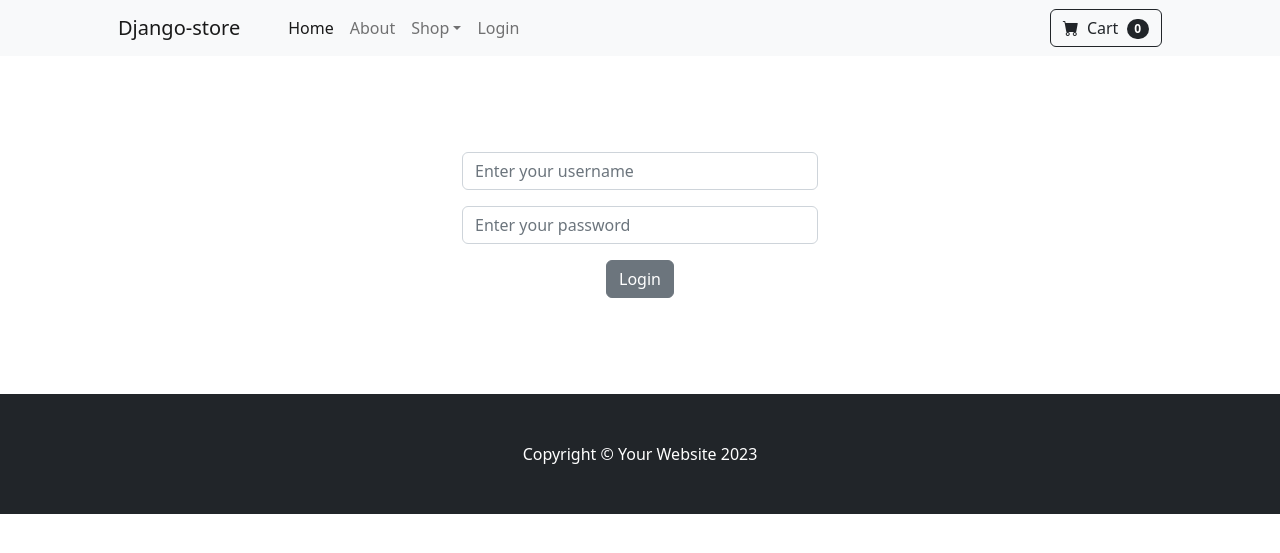
After one commit to Typowy99/django-store, a Django app: page /login/ in a window 1280 px wide. The commit adds this page. Shown: the top 553 px of the page. Run offline with Django 5.2, Linux system fonts and the light colour scheme.

Commit message:
Add login/logout

```diff
--- a/store/templates/store/layout.html
+++ b/store/templates/store/layout.html
@@ -20,6 +20,14 @@
     </head>
     <body>
         {% include 'store/navbar.html' %}
+        {% if messages %}
+            {% for message in messages %}
+                <div class="alert alert-warning alert-dismissible fade show" role="alert">
+                    {{ message }}
+                    <button type="button" class="btn-close" data-bs-dismiss="alert" aria-label="Close"></button>
+                </div>
+            {% endfor %}
+        {% endif %}
         {% block body %}
         {% endblock %}
         <!-- Footer-->
--- /dev/null
+++ b/store/templates/store/login.html
@@ -0,0 +1,22 @@
+{% extends 'store/layout.html' %}
+
+{% block body %}
+<br><br><br>
+<div class="container">
+    <div class="row justify-content-center py-4">
+        <div class="col-4">
+            <form method="POST" action="{% url 'login' %}" class="text-center">
+                {% csrf_token %}
+                <div class="mb-3">
+                    <input type="text" class="form-control" name="username" placeholder="Enter your username">
+                </div>
+                <div class="mb-3">
+                    <input type="password" class="form-control" name="password" placeholder="Enter your password">
+                </div>
+                <button type="submit" class="btn btn-secondary">Login</button>
+            </form>
+        </div>
+    </div>
+</div>
+<br><br><br>
+{% endblock %}
--- a/store/templates/store/navbar.html
+++ b/store/templates/store/navbar.html
@@ -16,6 +16,11 @@
                         <li><a class="dropdown-item" href="#!">New Arrivals</a></li>
                     </ul>
                 </li>
+                {% if user.is_authenticated %}
+                    <li class="nav-item"><a class="nav-link" href="{% url 'logout' %}">Logout</a></li>
+                {% else %}
+                    <li class="nav-item"><a class="nav-link" href="{% url 'login' %}">Login</a></li>
+                {% endif %}
             </ul>
             <form class="d-flex">
                 <button class="btn btn-outline-dark" type="submit">
--- a/store/urls.py
+++ b/store/urls.py
@@ -5,4 +5,8 @@ from . import views
 urlpatterns = [
     path('', views.index, name='index'),
     path('about/', views.about, name='about'),
+
+    path('login/', views.login_view, name='login'),
+    path('logout/', views.logout_view, name='logout'),
+    #path('register/', views.register_user, name='register'),
 ]
--- a/store/views.py
+++ b/store/views.py
@@ -1,5 +1,12 @@
-from django.shortcuts import render
+from django.shortcuts import render, redirect
 from .models import Product
+from django.http import HttpResponseRedirect
+from django.urls import reverse
+
+from django.contrib.auth import authenticate, login, logout
+from django.contrib.auth.decorators import login_required
+from django.contrib import messages
+
 
 def index(request):
     products = Product.objects.all()
@@ -10,3 +17,29 @@ def index(request):
 
 def about(request):
     return render(request, 'store/about.html')
+
+
+def login_view(request):
+    if request.method == "POST":
+
+        # Attempt to sign user in
+        username = request.POST["username"]
+        password = request.POST["password"]
+        user = authenticate(request, username=username, password=password)
+
+        # Check if authentication successful
+        if user is not None:
+            login(request, user)
+            messages.success(request, ("You have been logged in."))
+            return redirect('index')
+        else:
+            messages.success(request, ("There was an error, please try again!"))
+            return redirect('login')
+    else:
+        return render(request, "store/login.html")
+
+
+def logout_view(request):
+    logout(request)
+    messages.success(request, ("You have been logged out."))
+    return redirect('index')
```
Also changed, not shown: db.sqlite3, static/css/styles.css.
